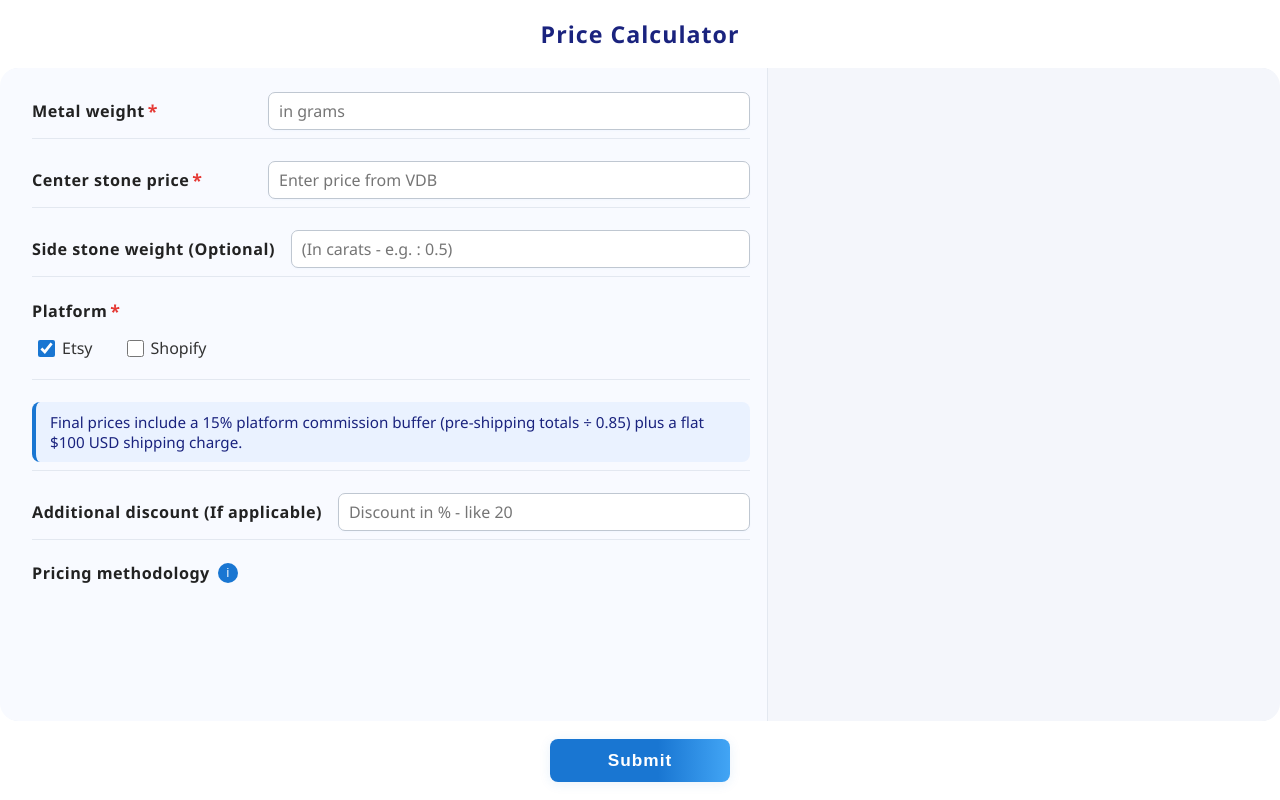
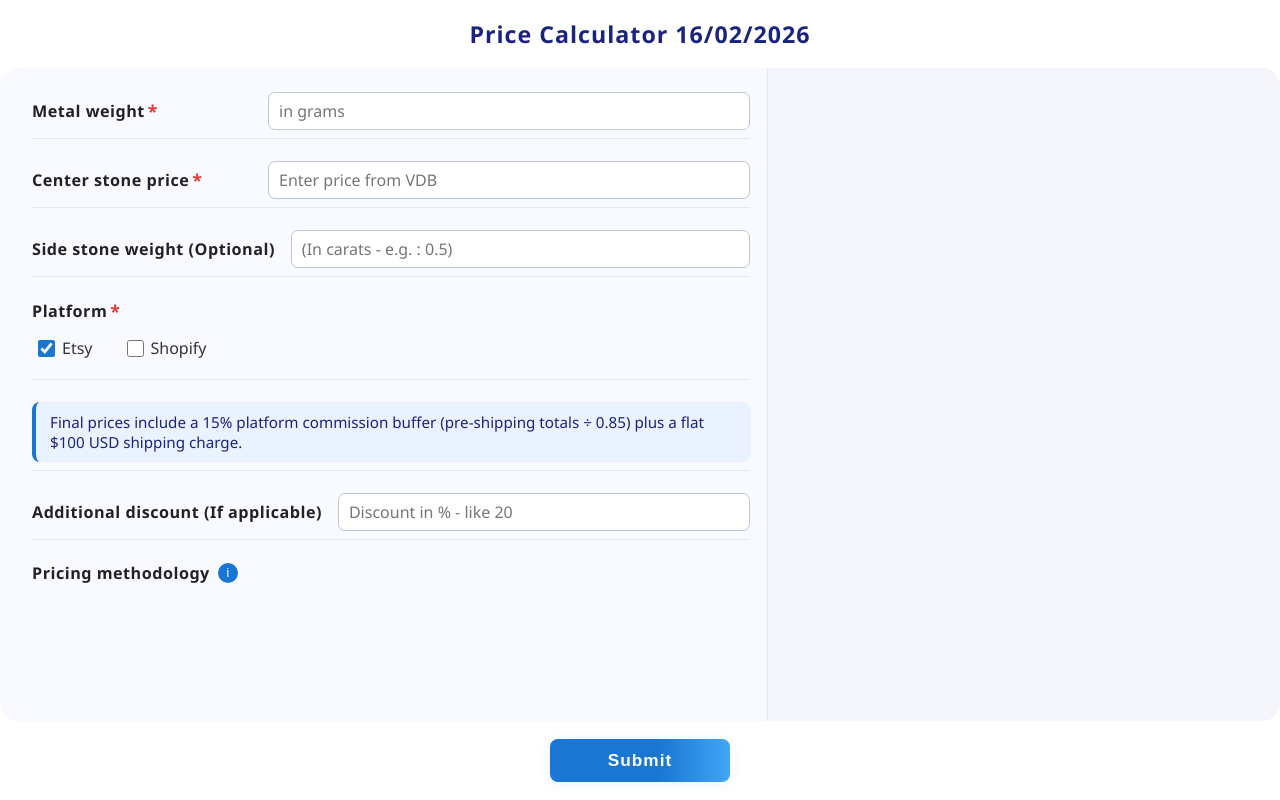
Before and after one commit to HilSavani/Calculator, a React (Create React App) app: page / in a window 1280 px wide. Built offline with nearby package versions, Linux system fonts and the light colour scheme.

Commit message:
Update USD to INR rate and page title

```diff
--- a/src/App.js
+++ b/src/App.js
@@ -19,7 +19,7 @@ function App() {
   const [showAllPricing, setShowAllPricing] = useState(false);
 
   // Live prices and charges ---------------------------------------------------
-  const USD_TO_INR = 89;
+  const USD_TO_INR = 90;
   const GOLD_CONFIG = {
     livePrice: 17000,
     labourCharge: 1000,
@@ -276,7 +276,7 @@ function App() {
   // Responsive: for mobile, render all left sections, then all right sections, then submit
   return (
     <div className="app-container">
-      <h1>Price Calculator</h1>
+      <h1>Price Calculator 16/02/2026</h1>
       <form className="main-content" onSubmit={handleSubmit} id="main-content">
         {/* Left container: Form sections */}
         <div className="left-container">
```
